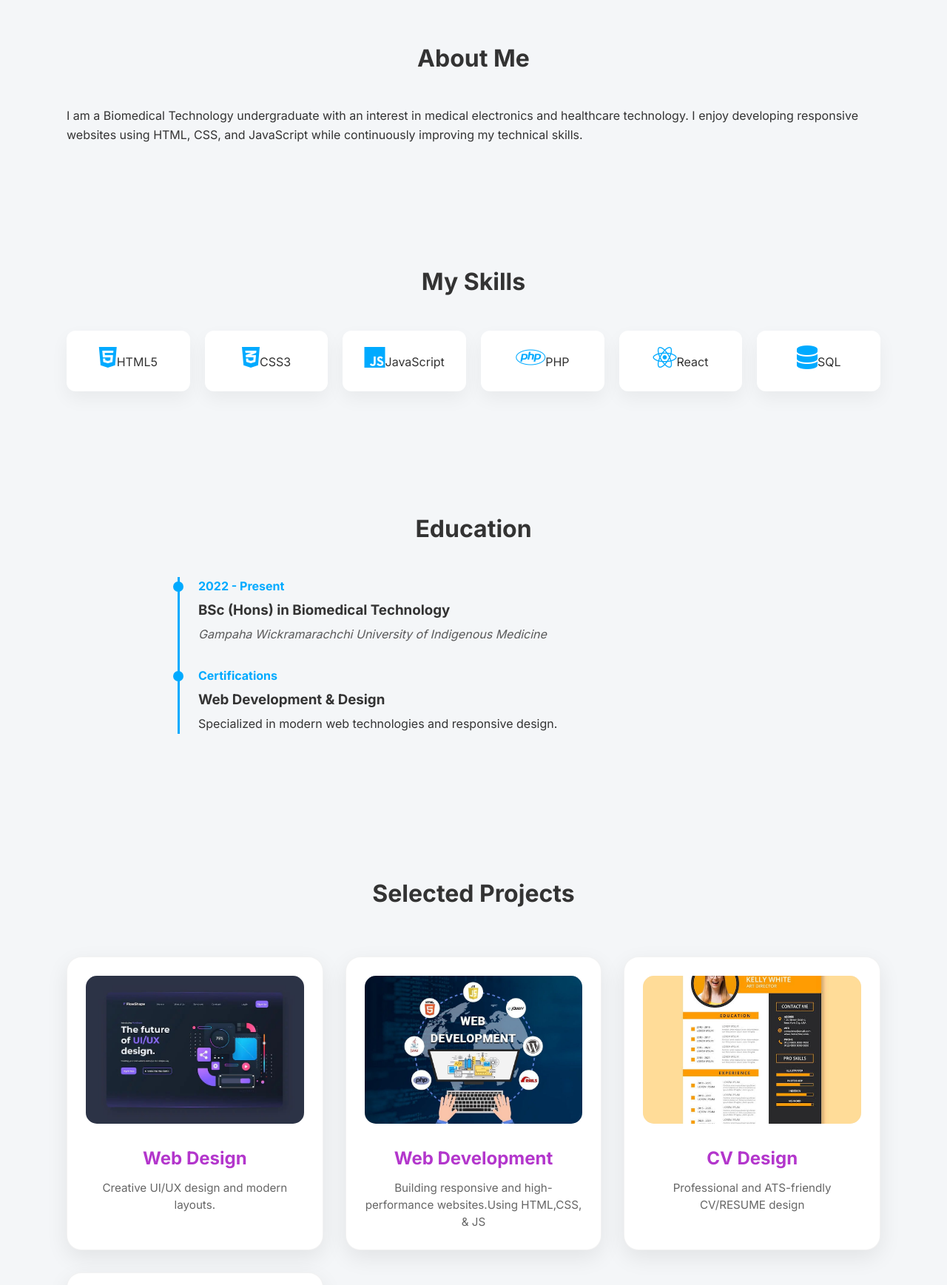
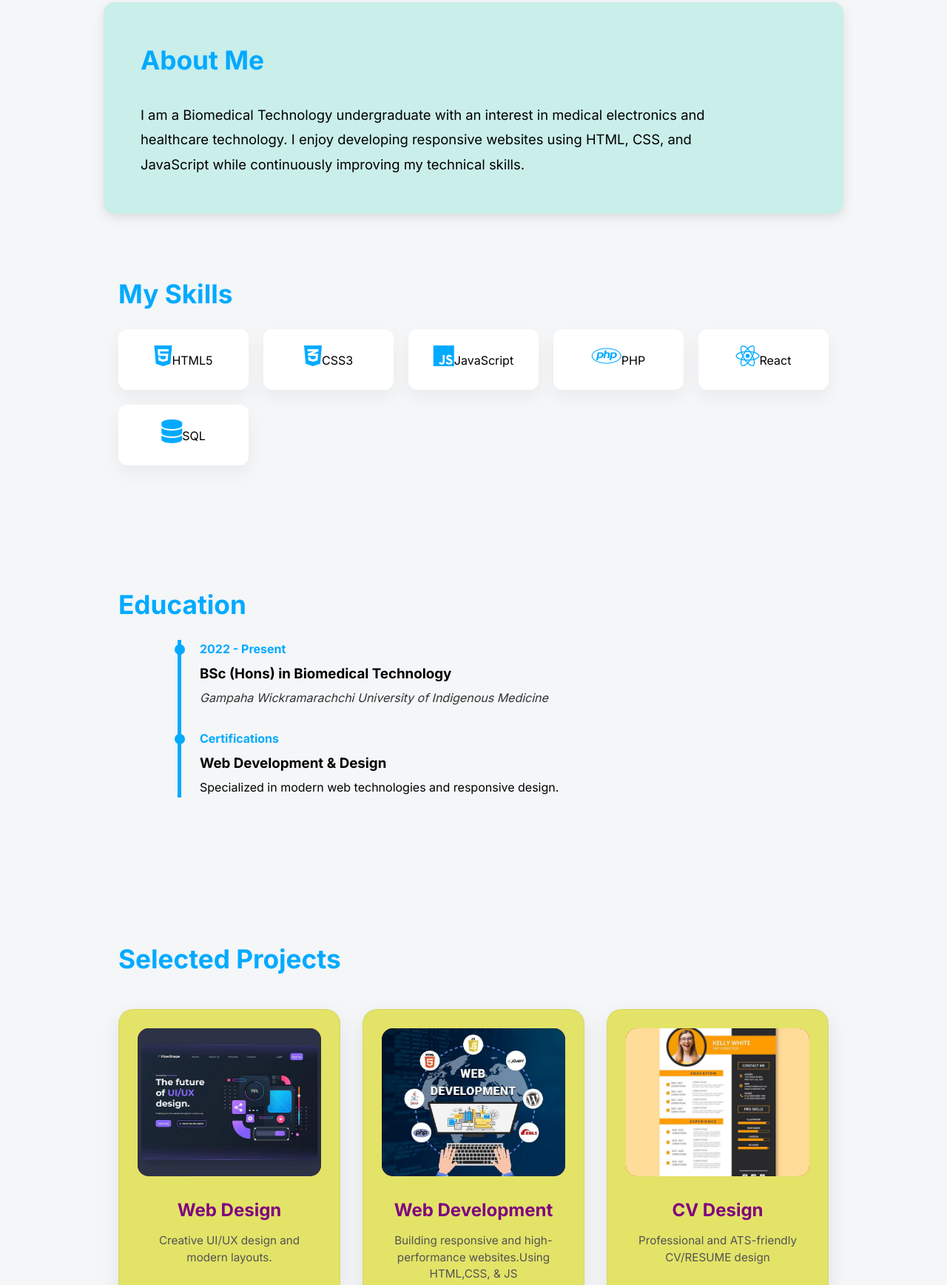
Before and after one commit to DulanjaliSewwandi/PERSONAL-PORTFOLIO, a plain HTML site: page index.html in a window 1280 px wide. Shown: the part 827-2564 px from the top of the page at 74% size. Drawn offline with Linux system fonts and the light colour scheme.

```diff
--- a/index.html
+++ b/index.html
@@ -152,11 +152,12 @@
             </form>
 
             <div class="contact-info">
-                <p><i class="fas fa-envelope"></i> <a href="mailto:dulanjalisewwandi499@email.com">dulanjalisewwandi499@email.com</a></p>
-                <p><i class="fas fa-phone"></i> +94 755917621</p>
-                <p><i class="fas fa-map-marker-alt"></i> Badulla, Sri Lanka</p>
+                <p><a href="mailto:dulanjalisewwandi499@email.com"><i class="fas fa-envelope"></i>dulanjalisewwandi499@email.com</a></p>
+                <p><a href="tel:+94755917621"><i class="fas fa-phone"></i>0755917621</a></p>
+                <p><a href="https://goo.gl/maps/mmVtmvDkiay3up2d9?g_st=aw" target="_blank">Badulla, Sri lanka</a></p>
             </div>
         </div>
+
     </div>
 </section>
 
--- a/styles.css
+++ b/styles.css
@@ -4,7 +4,7 @@
     --dark: #111;
     --light: #ffffff;
     --bg: #f4f6f8;
-    --text: #333;
+    --text:var(--text);
     --accent: #b336cc; /* Screenshot එකේ ඇති දම් පැහැය සඳහා */
 }
 
@@ -23,7 +23,7 @@
 body {
     font-family: 'Inter', sans-serif;
     background: var(--bg);
-    color: var(--text);
+    color: var(--text          );
     line-height: 1.6;
 }
 
@@ -87,8 +87,10 @@
 .logo {
     font-size: 1.5rem;
     font-weight: 700;
-    color: #011111;
+    color: #000;
     text-decoration: none;
+    transition:color:0.3s ease;
+
 }
 
 .logo span {
@@ -110,7 +112,8 @@
     background: none;
     border: none;
     font-size: 1.2rem;
-    cursor: pointer;
+    cursor:pointer ;
+    color: rgb(251, 251, 7);
 }
 
 /* ===== Hero ===== */
@@ -170,6 +173,68 @@
     background: #fff;
     box-shadow: 0 15px 35px rgba(0,0,0,0.15);
 }
+/* Container to center content */
+.container {
+    max-width: 1000px;
+    margin: 0 auto;
+    padding: 0 20px;
+}
+
+.section {
+    padding: 60px 0;
+}
+
+/* Styling the About Section Card */
+#about {
+    display: flex;
+    flex-direction: column; /* Stacks vertically on mobile */
+    align-items: center;
+    text-align: center;
+    background-color: rgb(202, 238, 234);
+    border-radius: 15px;
+    padding: 20pxpx;
+    box-shadow: 0 5px 15px rgba(0,0,0,0.1);
+    margin-top: 30px;
+    transition: transform 0.3s ease;
+}
+
+#about:hover {
+    transform: translateY(-5px); /* Subtle lift effect on hover */
+}
+
+/* Section Title Styling */
+.section-title {
+    font-size: 2.2rem;
+    color: var(--primary);
+    margin-bottom: 20px;
+    position: relative;
+    display: inline-block;
+}
+
+
+/* Paragraph styling for readability */
+#about p {
+    font-size: 1.15rem;
+    line-height: 1.8;
+    max-width: 800px;
+    color:black;
+    margin-top: 10px;
+}
+
+/* Desktop Responsiveness (Tablet and Up) */
+@media (min-width: 768px) {
+    #about {
+        text-align: left;
+        align-items: flex-start;
+        padding: 50px;
+    }
+
+    .section-title::after {
+        left: 0;
+        width: 80px;
+    }
+
+}
 
 /* ===== Skills ===== */
 .skills {
@@ -183,7 +248,7 @@
 }
 
 .skill-item {
-    background: var(--light);
+    background:var(--light) ;
     padding: 20px;
     text-align: center;
     border-radius: 12px;
@@ -206,6 +271,7 @@
     margin: auto;
     border-left: 3px solid var(--primary);
     padding-left: 25px;
+    border-width: 5px;
 }
 
 .education-item {
@@ -251,38 +317,38 @@
 }
 
 .project-card {
-    background: var(--light);
-    border-radius: 20px; /* දාර හොඳින් වටකුරු කිරීමට */
+    background: rgb(227, 227, 104);
+    border-radius: 20px;
     padding: 25px;
     text-align: center;
-    box-shadow: 0 10px 30px rgba(0, 0, 0, 0.08); /* ලස්සන shadow එකක් */
+    box-shadow: 0 10px 30px rgba(0, 0, 0, 0.08);
     transition: transform 0.3s ease, box-shadow 0.3s ease;
     border: 1px solid rgba(0,0,0,0.05);
 }
 
 .project-card:hover {
-    transform: translateY(-10px); /* Mouse එක උඩට ගිය විට උඩට එසවීමට */
+    transform: translateY(-10px);
     box-shadow: 0 15px 40px rgba(0, 0, 0, 0.15);
 }
 
 .project-card img {
     width: 100%;
     height: 200px;
-    border-radius: 15px; /* Image එකේ දාර වටකුරු කිරීමට */
+    border-radius: 15px;
     margin-bottom: 20px;
     object-fit: cover;
-    background: #f0f0f0;
+    background: #c91717;
 }
 
 .project-card h3 {
-    color: var(--accent); /* Screenshot එකේ ඇති දම්/රෝස පැහැය */
+    color: purple;
     font-size: 1.5rem;
     margin-bottom: 10px;
 }
 
 .project-card p {
     font-size: 0.95rem;
-    color: #666;
+    color: #525353;
     line-height: 1.5;
 }
 
@@ -294,7 +360,7 @@
 .contact-box {
     max-width: 600px;
     margin: auto;
-    background: var(--light);
+    background:rgb(176, 217, 230);
     padding: 40px;
     border-radius: 12px;
 }
@@ -305,7 +371,7 @@
     padding: 12px;
     margin-bottom: 15px;
     border-radius: 6px;
-    border: 1px solid #ccc;
+    border: 1px solid #ebe6ea;
     background: var(--light);
     color: var(--text);
 }
```
